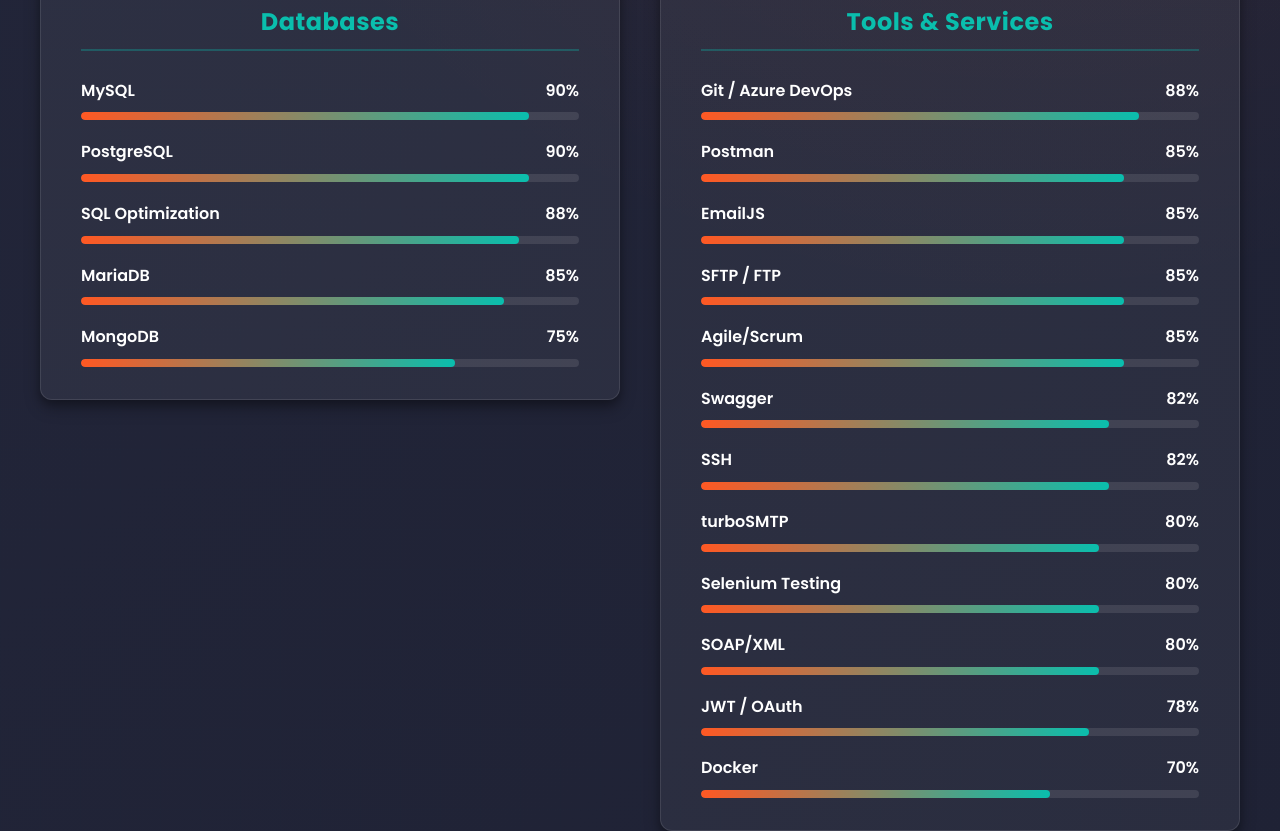
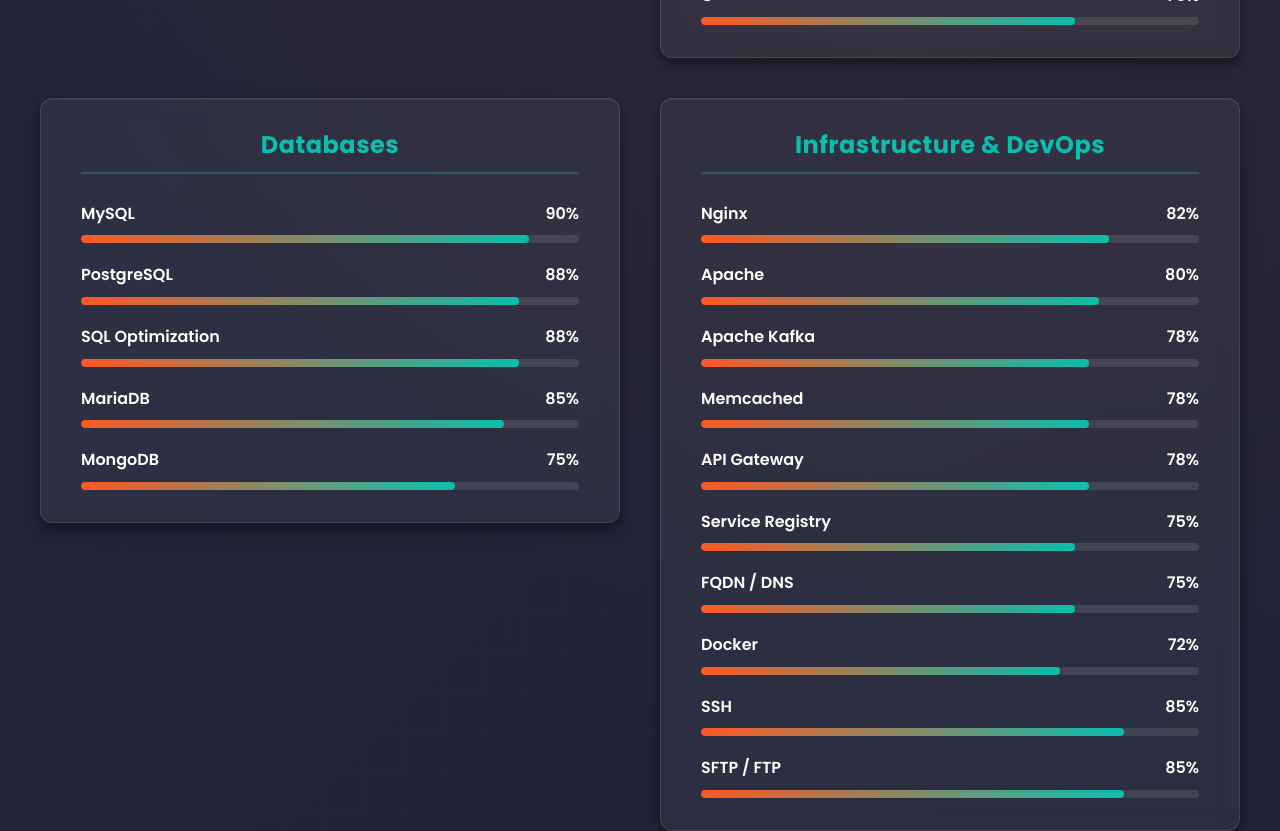
Before and after one commit to Vyom03/PortfolioApp, a React (Create React App) app: page / in a window 1280 px wide. Shown: the part 4740-5571 px from the top of the page. Built offline with nearby package versions, Linux system fonts and the light colour scheme; no server answers; a web font is replaced by a local one.

Commit message:
feat: implement 3D tilt hook and add experience, skills, and reusable animated components

```diff
--- a/src/PortfolioContainer/Experience/Experience.css
+++ b/src/PortfolioContainer/Experience/Experience.css
@@ -91,7 +91,7 @@
 }
 
 .experience-card:hover {
-  transform: translateX(10px);
+  border-left-color: var(--orange);
 }
 
 [data-theme="dark"] .experience-card:hover {
--- a/src/PortfolioContainer/Skills/Skills.js
+++ b/src/PortfolioContainer/Skills/Skills.js
@@ -9,21 +9,23 @@
       skills: [
         { name: 'HTML/CSS', level: 95 },
         { name: 'JavaScript', level: 92 },
-        { name: 'React', level: 88 },
+        { name: 'React', level: 90 },
         { name: 'React Native', level: 85 },
         { name: 'Angular', level: 80 },
-        { name: 'Vue.js', level: 75 },
+        { name: 'Vue.js', level: 82 },
       ]
     },
     {
       title: 'Backend',
       skills: [
-        { name: 'RESTful APIs', level: 92 },
+        { name: 'RESTful APIs', level: 93 },
         { name: 'Python', level: 90 },
         { name: 'Perl', level: 85 },
-        { name: 'PHP', level: 85 },
+        { name: 'PHP', level: 87 },
+        { name: 'Laravel', level: 85 },
+        { name: 'Lumen', level: 80 },
+        { name: 'Microservice Architecture', level: 80 },
         { name: 'Java', level: 82 },
-        { name: 'Laravel', level: 80 },
         { name: 'Node.js', level: 80 },
         { name: 'Express.js', level: 75 },
         { name: 'C++', level: 75 },
@@ -33,27 +35,39 @@
       title: 'Databases',
       skills: [
         { name: 'MySQL', level: 90 },
-        { name: 'PostgreSQL', level: 90 },
+        { name: 'PostgreSQL', level: 88 },
         { name: 'SQL Optimization', level: 88 },
         { name: 'MariaDB', level: 85 },
         { name: 'MongoDB', level: 75 },
       ]
     },
     {
+      title: 'Infrastructure & DevOps',
+      skills: [
+        { name: 'Nginx', level: 82 },
+        { name: 'Apache', level: 80 },
+        { name: 'Apache Kafka', level: 78 },
+        { name: 'Memcached', level: 78 },
+        { name: 'API Gateway', level: 78 },
+        { name: 'Service Registry', level: 75 },
+        { name: 'FQDN / DNS', level: 75 },
+        { name: 'Docker', level: 72 },
+        { name: 'SSH', level: 85 },
+        { name: 'SFTP / FTP', level: 85 },
+      ]
+    },
+    {
       title: 'Tools & Services',
       skills: [
         { name: 'Git / Azure DevOps', level: 88 },
+        { name: 'JWT / OAuth 2.0', level: 85 },
         { name: 'Postman', level: 85 },
-        { name: 'EmailJS', level: 85 },
-        { name: 'SFTP / FTP', level: 85 },
         { name: 'Agile/Scrum', level: 85 },
         { name: 'Swagger', level: 82 },
-        { name: 'SSH', level: 82 },
+        { name: 'SOAP/XML', level: 80 },
+        { name: 'Selenium Testing', level: 80 },
         { name: 'turboSMTP', level: 80 },
-        { name: 'Selenium Testing', level: 80 },
-        { name: 'SOAP/XML', level: 80 },
-        { name: 'JWT / OAuth', level: 78 },
-        { name: 'Docker', level: 70 },
+        { name: 'EmailJS', level: 80 },
       ]
     }
   ];
--- a/src/components/AnimatedSection.css
+++ b/src/components/AnimatedSection.css
@@ -1,76 +1,58 @@
-/* Base animation styles */
 .animated-section {
   opacity: 0;
-  will-change: opacity, transform;
-  transition: opacity 1s cubic-bezier(0.25, 0.46, 0.45, 0.94),
-              transform 1s cubic-bezier(0.25, 0.46, 0.45, 0.94);
+  transition: opacity 0.55s cubic-bezier(0.22, 1, 0.36, 1),
+              transform 0.55s cubic-bezier(0.22, 1, 0.36, 1);
   backface-visibility: hidden;
   -webkit-backface-visibility: hidden;
 }
 
-/* Fade animation */
 .animated-section.fade {
   opacity: 0;
 }
-
 .animated-section.fade.visible {
   opacity: 1;
 }
 
-/* Slide up animation - more pronounced */
 .animated-section.slide-up {
   opacity: 0;
-  transform: translateY(80px);
+  transform: translateY(36px);
 }
-
 .animated-section.slide-up.visible {
   opacity: 1;
   transform: translateY(0);
 }
 
-/* Slide left animation - more pronounced */
 .animated-section.slide-left {
   opacity: 0;
-  transform: translateX(-80px);
+  transform: translateX(-36px);
 }
-
 .animated-section.slide-left.visible {
   opacity: 1;
   transform: translateX(0);
 }
 
-/* Slide right animation - more pronounced */
 .animated-section.slide-right {
   opacity: 0;
-  transform: translateX(80px);
+  transform: translateX(36px);
 }
-
 .animated-section.slide-right.visible {
   opacity: 1;
   transform: translateX(0);
 }
 
-/* Scale animation - more pronounced */
 .animated-section.scale {
   opacity: 0;
-  transform: scale(0.8);
+  transform: scale(0.96);
 }
-
 .animated-section.scale.visible {
   opacity: 1;
   transform: scale(1);
 }
 
-/* Reduce motion for accessibility */
 @media (prefers-reduced-motion: reduce) {
   .animated-section {
     transition: none;
     opacity: 1;
     transform: none;
   }
-
-  .animated-section.visible {
-    opacity: 1;
-    transform: none;
-  }
 }
--- a/src/components/TiltCard.css
+++ b/src/components/TiltCard.css
@@ -1,5 +1,9 @@
 .tilt-card {
   transform-style: preserve-3d;
-  will-change: transform;
-  transition: transform 0.5s ease-out;
 }
+
+@media (hover: none) {
+  .tilt-card {
+    transform: none !important;
+  }
+}
--- a/src/hooks/use3DTilt.js
+++ b/src/hooks/use3DTilt.js
@@ -1,28 +1,30 @@
 import { useEffect, useRef } from 'react';
 
-/**
- * Custom hook for 3D tilt effect on cards
- * @param {Object} options
- * @param {number} options.maxTilt - Maximum tilt angle in degrees (default: 15)
- * @param {number} options.scale - Scale on hover (default: 1.05)
- * @param {number} options.perspective - CSS perspective value (default: 1000)
- * @returns {Object} { ref, handleMouseMove, handleMouseLeave }
- */
 export const use3DTilt = ({
-  maxTilt = 15,
-  scale = 1.05,
-  perspective = 1000
+  maxTilt = 8,
+  scale = 1.03,
+  perspective = 1200
 } = {}) => {
   const elementRef = useRef(null);
 
   useEffect(() => {
+    // Disable on touch/mobile devices
+    if (window.matchMedia('(hover: none)').matches) return;
+
     const element = elementRef.current;
     if (!element) return;
 
+    let rafId = null;
+    let isHovered = false;
+
     element.style.transformStyle = 'preserve-3d';
-    element.style.willChange = 'transform';
+    element.style.transition = 'transform 0.4s cubic-bezier(0.23, 1, 0.32, 1)';
 
     const handleMouseMove = (e) => {
+      if (!isHovered) return;
+      if (rafId) cancelAnimationFrame(rafId);
+
+      rafId = requestAnimationFrame(() => {
         const rect = element.getBoundingClientRect();
         const x = e.clientX - rect.left;
         const y = e.clientY - rect.top;
@@ -33,24 +35,33 @@
         const rotateX = ((y - centerY) / centerY) * -maxTilt;
         const rotateY = ((x - centerX) / centerX) * maxTilt;
 
-      element.style.transform = `
-        perspective(${perspective}px)
-        rotateX(${rotateX}deg)
-        rotateY(${rotateY}deg)
-        scale3d(${scale}, ${scale}, ${scale})
-      `;
-      element.style.transition = 'transform 0.1s ease-out';
+        element.style.transition = 'transform 0.08s linear';
+        element.style.transform = `perspective(${perspective}px) rotateX(${rotateX}deg) rotateY(${rotateY}deg) scale3d(${scale}, ${scale}, ${scale})`;
+      });
+    };
+
+    const handleMouseEnter = () => {
+      isHovered = true;
+      element.style.willChange = 'transform';
     };
 
     const handleMouseLeave = () => {
-      element.style.transform = 'perspective(1000px) rotateX(0) rotateY(0) scale3d(1, 1, 1)';
-      element.style.transition = 'transform 0.5s ease-out';
+      isHovered = false;
+      if (rafId) cancelAnimationFrame(rafId);
+      element.style.transition = 'transform 0.5s cubic-bezier(0.23, 1, 0.32, 1)';
+      element.style.transform = `perspective(${perspective}px) rotateX(0deg) rotateY(0deg) scale3d(1, 1, 1)`;
+      setTimeout(() => {
+        element.style.willChange = 'auto';
+      }, 500);
     };
 
+    element.addEventListener('mouseenter', handleMouseEnter);
     element.addEventListener('mousemove', handleMouseMove);
     element.addEventListener('mouseleave', handleMouseLeave);
 
     return () => {
+      if (rafId) cancelAnimationFrame(rafId);
+      element.removeEventListener('mouseenter', handleMouseEnter);
       element.removeEventListener('mousemove', handleMouseMove);
       element.removeEventListener('mouseleave', handleMouseLeave);
     };
```
Lines whose indentation alone changed are shown as unchanged.
